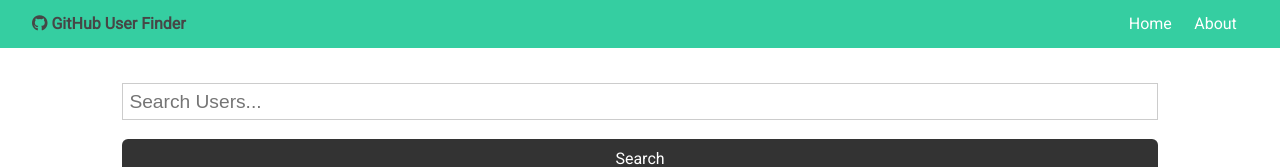
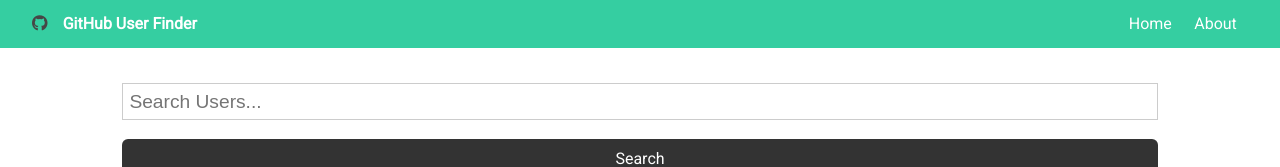
Before and after one commit to jessica-pring/github-user-finder, a React (Create React App) app: page / in a window 1280 px wide. Shown: the top 167 px of the page. Built offline with nearby package versions, Linux system fonts and the light colour scheme; no server answers.

Commit message:
updated links to homepage

```diff
--- a/src/components/layout/Navbar.js
+++ b/src/components/layout/Navbar.js
@@ -6,7 +6,7 @@ const Navbar = ({ icon, title }) => {
   return (
     <nav className="navbar">
       <h4>
-        <i className={icon}></i>  {title}
+        <i className={icon}></i> <Link to='/'>{title}</Link>
       </h4>
 
       <ul>
```
